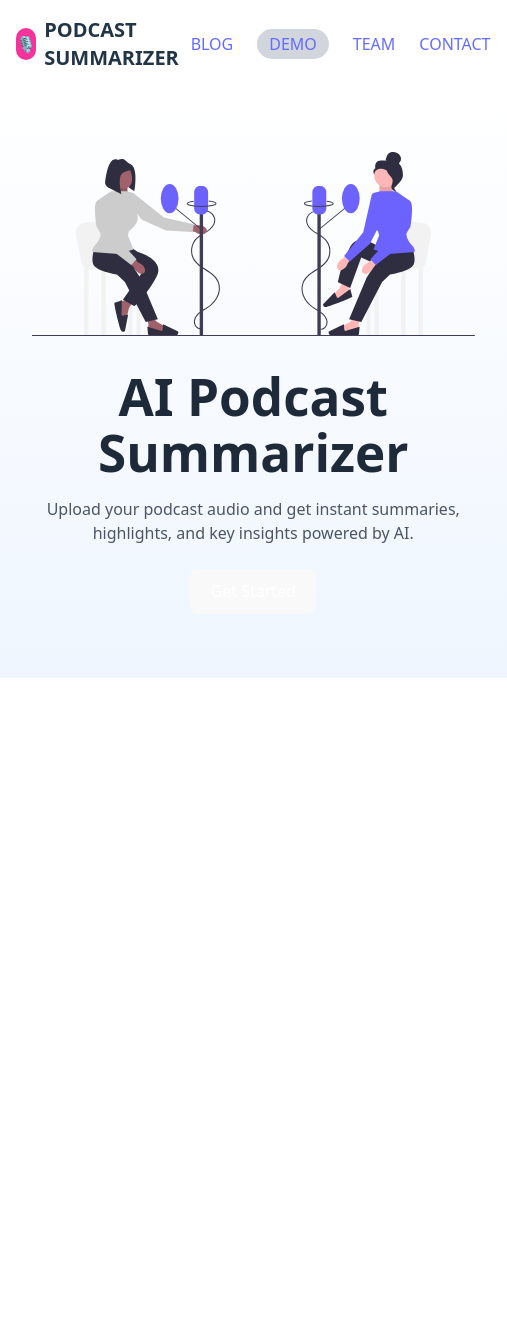
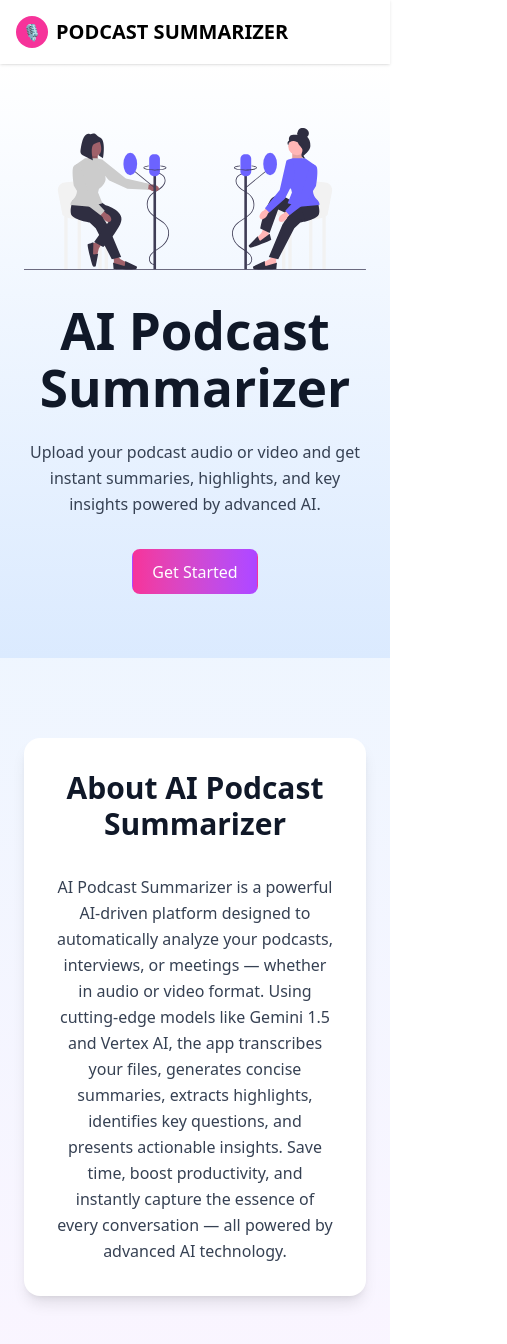
Before and after one commit to Aishwarya011k/-AI-podcast-summariser, a React (Vite) app in the folder podcast/: page / in a window 390 px wide. Shown: the top 1344 px of the page, 507 px wide, since content can reach past the window. Before the commit the page ends 844 px from the top, so only its background shows below. Built offline with nearby package versions, Linux system fonts and the light colour scheme.

Commit message:
feat: Enhance App layout with new gradient backgrounds and improved responsiveness

```diff
--- a/podcast/src/App.jsx
+++ b/podcast/src/App.jsx
@@ -2,38 +2,57 @@ import React from "react";
 
 function App() {
   return (
-    <div className="min-h-screen min-w-screen bg-white font-sans">
+    <div className="min-h-screen bg-gradient-to-b from-white via-blue-50 to-purple-50 font-sans">
       {/* Navbar */}
-      <nav className="flex justify-between items-center p-4 shadow">
+      <nav className="flex justify-between items-center p-4 shadow bg-white sticky top-0 z-10">
         <div className="flex items-center space-x-2">
           <div className="w-8 h-8 bg-pink-500 rounded-full flex justify-center items-center text-white font-bold">🎙</div>
-          <span className="font-bold color-black; text-xl">PODCAST SUMMARIZER</span>
+          <span className="font-bold text-black text-xl">PODCAST SUMMARIZER</span>
         </div>
-        <div className="space-x-6 font-semibold text-gray-600">
-          <a href="#">BLOG</a>
-          <a href="#" className="px-3 py-1 bg-gray-300 rounded-full text-black">DEMO</a>
-          <a href="#">TEAM</a>
-          <a href="#">CONTACT</a>
+        <div className="hidden md:flex space-x-6 font-semibold text-gray-600">
+          <a href="#" className="hover:text-pink-500 transition">BLOG</a>
+             <a href="#" className="hover:text-pink-500 transition">DEMO</a>
+          <a href="#" className="hover:text-pink-500 transition">TEAM</a>
+          <a href="#" className="hover:text-pink-500 transition">CONTACT</a>
         </div>
       </nav>
 
       {/* Hero Section */}
-      <div className="flex flex-col-reverse md:flex-row items-center justify-center px-8 md:px-24 py-16 bg-gradient-to-b from-white to-blue-50">
+      <div className="flex flex-col-reverse lg:flex-row items-center justify-center px-6 md:px-12 lg:px-24 py-16 bg-gradient-to-b from-white to-blue-100">
         {/* Left Content */}
-        <div className="md:w-1/2 text-center md:text-left">
-          <h1 className="text-5xl font-bold text-gray-800 mb-4">AI Podcast Summarizer</h1>
-          <p className="text-gray-600 mb-6">
-            Upload your podcast audio and get instant summaries, highlights, and key insights powered by AI.
+        <div className="w-full lg:w-1/2 text-center lg:text-left">
+          <h1 className="text-3xl md:text-5xl font-bold text-gray-900 mb-6 leading-tight">
+            AI Podcast Summarizer
+          </h1>
+          <p className="text-gray-700 mb-8 text-base md:text-lg leading-relaxed">
+            Upload your podcast audio or video and get instant summaries, highlights, and key insights powered by advanced AI.
           </p>
-          <button className="bg-pink-500 text-white px-6 py-3 rounded-full font-semibold hover:bg-pink-600 transition">
-            Get Started
-          </button>
+          <div className="flex justify-center lg:justify-start">
+            <button className="bg-gradient-to-r from-pink-500 to-purple-500 text-white px-8 py-3 rounded-full font-semibold transform hover:scale-105 transition-all duration-300">
+              Get Started
+            </button>
+          </div>
         </div>
 
+        {/* Right Illustration */}
         {/* Right Illustration */}
         <div className="md:w-1/2 mb-8 md:mb-0">
         <img src="/assests/podcast.svg" alt="Podcast Illustration" className="w-full" />
 
+        </div>
+      </div>
+
+      {/* About Section */}
+      <div className="px-6 md:px-12 lg:px-24 py-20 bg-gradient-to-b from-blue-50 to-purple-50">
+        <div className="bg-white p-8 md:p-12 lg:p-16 rounded-2xl shadow-lg max-w-5xl mx-auto transform hover:scale-105 transition-all duration-300">
+          <h2 className="text-3xl md:text-4xl font-bold text-gray-900 mb-8 text-center">
+            About AI Podcast Summarizer
+          </h2>
+          <p className="text-gray-700 text-base md:text-lg leading-relaxed text-center">
+            AI Podcast Summarizer is a powerful AI-driven platform designed to automatically analyze your podcasts, interviews, or meetings — whether in audio or video format.
+            Using cutting-edge models like Gemini 1.5 and Vertex AI, the app transcribes your files, generates concise summaries, extracts highlights, identifies key questions, and presents actionable insights.
+            Save time, boost productivity, and instantly capture the essence of every conversation — all powered by advanced AI technology.
+          </p>
         </div>
       </div>
     </div>
```
